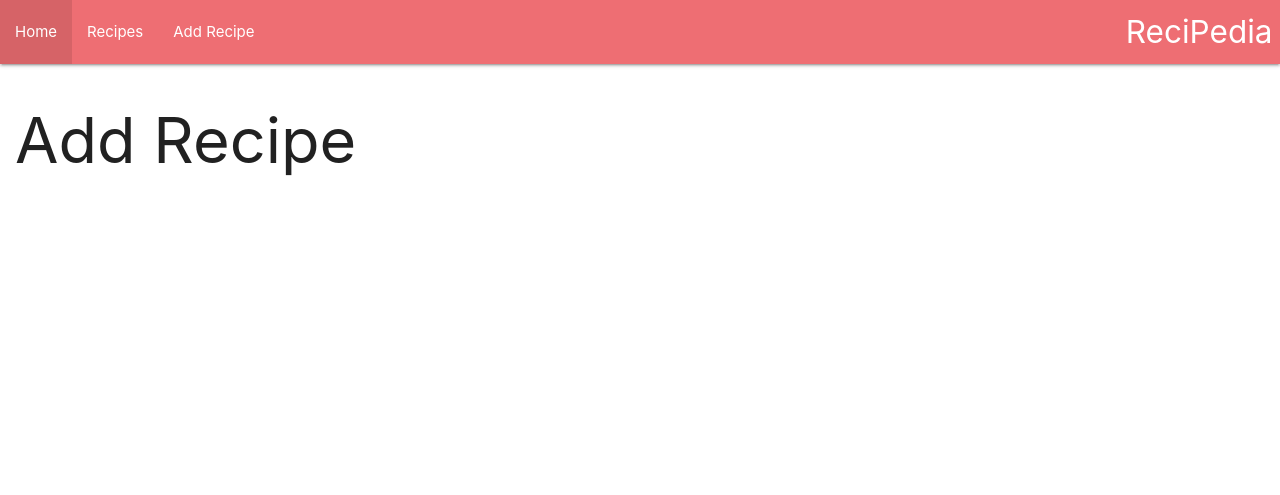
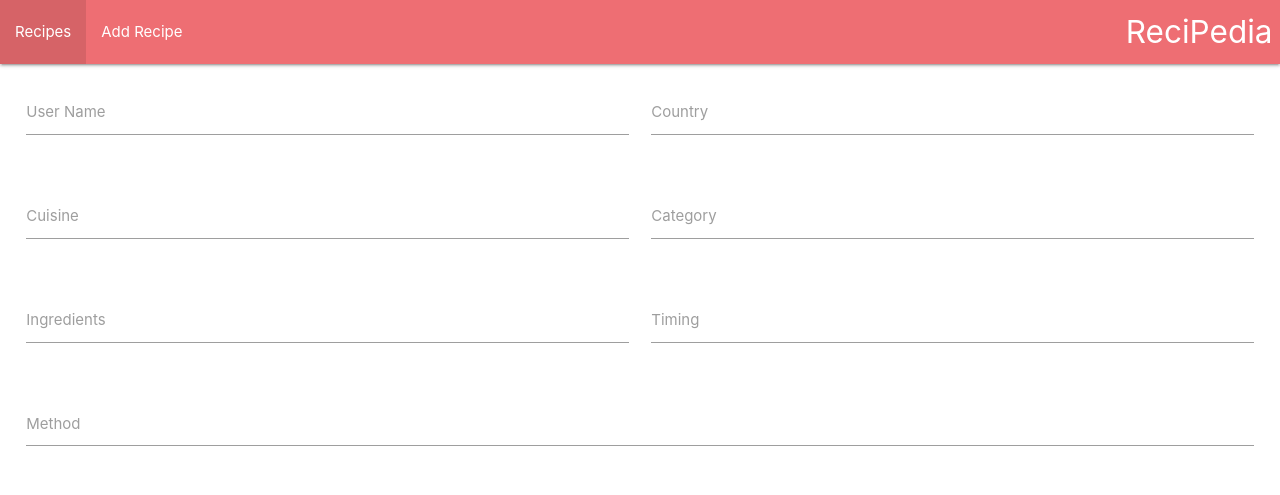
Before and after one commit to Code-Institute-Submissions/Recipe-DB, a Flask app: template templates/addrecipe.html in a window 1280 px wide. Shown: the top 495 px of the page. Run offline with Flask 2, Linux system fonts and the light colour scheme; the template is opened without the code that fills it, so the values that code supplies are empty; some libraries are stand-ins or nearby versions.

Commit message:
added add recipe page using materialize.

```diff
--- a/app.py
+++ b/app.py
@@ -15,6 +15,10 @@ mongo = PyMongo(app)
 def get_recipes():
     return render_template("recipes.html", result=mongo.db.recipe.find())
 
+@app.route('/addrecipe')
+def add_recipe():
+    return render_template("addrecipe.html")
+
 if __name__ == '__main__':
     app.run(host=os.environ.get('IP'),
         port=int(os.environ.get('PORT')),
--- a/static/css/style.css
+++ b/static/css/style.css
@@ -1,4 +1,3 @@
 .landing-block {
     margin: 10px 15px 10px 15px;
-
 }
--- a/templates/addrecipe.html
+++ b/templates/addrecipe.html
@@ -1,6 +1,45 @@
 {% extends 'base.html' %}
 {% block content %}
     <div class="landing-block">
-        <h1>Add Recipe</h1>
+        <div class="row">
+            <form class="col s12">
+                <div class="row">
+                    <div class="input-field col s6">
+                        <input id="user_name" type="text" class="validate">
+                        <label for="user_name">User Name</label>
+                    </div>
+                    <div class="input-field col s6">
+                        <input id="country" type="text" class="validate">
+                        <label for="country">Country</label>
+                    </div>
+                </div>
+                <div class="row">
+                    <div class="input-field col s6">
+                        <input id="cuisine" type="text" class="validate">
+                        <label for="cuisine">Cuisine</label>
+                    </div>
+                    <div class="input-field col s6">
+                        <input id="category" type="text" class="validate">
+                        <label for="category">Category</label>
+                    </div>
+                </div>
+                <div class="row">
+                    <div class="input-field col s6">
+                        <input id="ingredients" type="text" class="validate">
+                        <label for="ingredients">Ingredients</label>
+                    </div>
+                    <div class="input-field col s6">
+                        <input id="timing" type="text" class="validate">
+                        <label for="timing">Timing</label>
+                    </div>
+                </div>
+                <div class="row">
+                    <div class="input-field col s12">
+                        <textarea id="method" class="materialize-textarea"></textarea>
+                        <label for="method">Method</label>
+                    </div>
+                </div>
+            </form>
+  </div>
     </div>
 {% endblock %}
--- a/templates/base.html
+++ b/templates/base.html
@@ -14,7 +14,6 @@
     <div class="nav-wrapper">
       <a href="#" class="brand-logo right">ReciPedia</a>
       <ul id="nav-mobile" class="left hide-on-med-and-down">
-        <li><a href="/">Home</a></li>
         <li><a href="recipes">Recipes</a></li>
         <li><a href="addrecipe">Add Recipe</a></li>
       </ul>
```
Also changed, not shown: templates/landing_page.html (deleted, +0 -15 lines), templates/recipes.html (+8 -6 lines).
